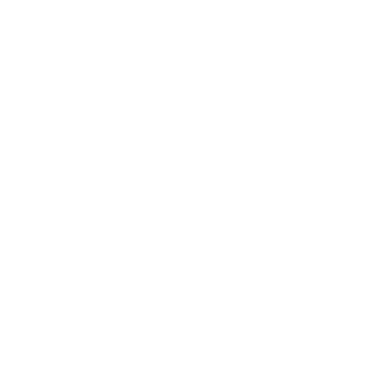
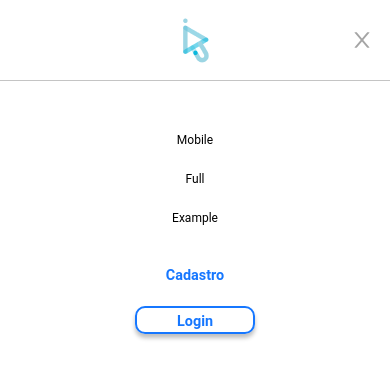
Before and after one commit to PabloRMCarneiro/component-base-ijunior, a React (Vite) app: page /topbar/mobile in a window 390 px wide. Before the commit this address had no page. Shown: the top 378 px of the page. Built offline with nearby package versions, Linux system fonts and the light colour scheme.

Commit message:
feat: initial TopBarMobile

```diff
--- a/src/Components/Topbar/TopbarExample.tsx
+++ b/src/Components/Topbar/TopbarExample.tsx
@@ -1,9 +1,40 @@
-import React from 'react'
+import React, { useState, useEffect } from "react";
+import GlobalStyle from "../../styles/GlobalStyle";
+import { theme } from "../../styles/theme";
+
+import Login from "../AccessContainer/Login/Login";
+import TopbarFull from "./TopbarFull";
+import TopbarMobile from "./TopbarMobile";
+
+import { CenterContainer } from "../../utils/Containers";
+
+import { topBarMobileExport } from "./TopbarFull";
 
 function TopbarExample() {
+
+  const [mobile, setMobile] = useState(false);
+
+  useEffect(() => {
+    topBarMobileExport ? setMobile(true) : setMobile(false);
+  }, []);
+
   return (
-    <div>TopbarExample</div>
-  )
+    <>
+      <GlobalStyle />
+      {mobile ? (
+        <TopbarMobile />
+      ) : (
+        <>
+          <TopbarFull />
+          <CenterContainer
+            style={{ backgroundColor: `${theme.colors.offWhite}` }}
+          >
+            <Login />
+          </CenterContainer>
+        </>
+      )}
+    </>
+  );
 }
 
-export default TopbarExample
+export default TopbarExample;
--- a/src/Components/Topbar/TopbarFull.tsx
+++ b/src/Components/Topbar/TopbarFull.tsx
@@ -1,7 +1,8 @@
-import React from "react";
+import React, { useState, useEffect } from "react";
 import GlobalStyle from "../../styles/GlobalStyle";
 import { useNavigate, useLocation } from "react-router-dom";
 import { theme } from "../../styles/theme";
+import { GiHamburgerMenu } from "react-icons/gi";
 
 import Logo from "./img/Logo.png";
 
@@ -18,11 +19,38 @@
   BottomBarTopbar,
   CenterContainer,
 } from "../../utils/Containers";
+
 import Login from "../AccessContainer/Login/Login";
+
+export var topBarMobileExport: boolean = false; // export variable to use in other father components for expand MobileTopbar
 
 function TopbarFull() {
   const navigate = useNavigate();
   const location = useLocation();
+
+  const handleTopBarMobile = () => {
+    topBarMobileExport = true
+  };
+
+  const [isMobile, setIsMobile] = useState(false);
+  const [screenWidth, getScreenWidth] = useState(window.innerWidth);
+  const setScreenWidth = () => getScreenWidth(window.innerWidth);
+
+  useEffect(() => {
+    window.addEventListener("resize", setScreenWidth);
+    return () => window.removeEventListener("resize", setScreenWidth);
+  }, []);
+
+  useEffect(
+    () =>
+      {
+        if( screenWidth < Number(theme.breakpoints.t.slice(0, theme.breakpoints.t.indexOf("rem"))) *16) setIsMobile(true)
+        else setIsMobile(false)
+
+      },
+
+    [screenWidth]
+  );
 
   return (
     <>
@@ -37,44 +65,57 @@
               onClick={() => navigate("/")}
             />
           </CenterContainerFlex>
+          {!isMobile ? (
             <CenterContainerFlex>
               {location.pathname.indexOf("short") !== -1 ? (
                 <LinkCotainerTopbar>
+                  <Link path="/">
                     <Text variant="body2" hover bold>
                       Short
                     </Text>
+                  </Link>
                   <BottomBarTopbar color="primary" />
                 </LinkCotainerTopbar>
               ) : (
+                <Link path="/">
                   <Text variant="body2" hover>
                     Short
                   </Text>
+                </Link>
               )}
               <Spacer horizontal="9" />
               {location.pathname.indexOf("full") !== -1 ? (
                 <LinkCotainerTopbar>
+                  <Link path="/">
                     <Text variant="body2" hover bold>
                       Full
                     </Text>
+                  </Link>
                   <BottomBarTopbar color="primary" />
                 </LinkCotainerTopbar>
               ) : (
+                <Link path="/">
                   <Text variant="body2" hover>
                     Full
                   </Text>
+                </Link>
               )}
               <Spacer horizontal="9" />
               {location.pathname.indexOf("example") !== -1 ? (
                 <LinkCotainerTopbar>
+                  <Link path="/">
                     <Text variant="body2" hover bold>
                       Exemplo
                     </Text>
+                  </Link>
                   <BottomBarTopbar color="primary" />
                 </LinkCotainerTopbar>
               ) : (
+                <Link path="/">
                   <Text variant="body2" hover>
                     Exemplo
                   </Text>
+                </Link>
               )}
               <Spacer horizontal="20" />
               <Button size="sm" color="primary" bordered hover>
@@ -89,12 +130,23 @@
                 </Text>
               </Link>
             </CenterContainerFlex>
+          ) : (
+            <CenterContainerFlex>
+              <GiHamburgerMenu
+                size="1.5rem"
+                color={theme.colors.primary}
+                onClick={handleTopBarMobile}
+                style={{ cursor: "pointer" }}
+              />
+              <Spacer horizontal="10"/>
+            </CenterContainerFlex>
+          )}
         </InternalContainerTopbar>
       </Box>
       {/* just to exemplify after the Center Container component is not to be in the TopBar */}
-      <CenterContainer style={{backgroundColor: `${theme.colors.offWhite}`}}>
-        <Login/>
-      </CenterContainer>
+      {/* <CenterContainer style={{ backgroundColor: `${theme.colors.offWhite}` }}>
+        <Login />
+      </CenterContainer> */}
     </>
   );
 }
--- /dev/null
+++ b/src/Components/Topbar/TopbarMobile.tsx
@@ -0,0 +1,91 @@
+import React, { useState } from "react";
+import GlobalStyle from "../../styles/GlobalStyle";
+import { AiOutlineClose } from "react-icons/ai";
+import { theme } from "../../styles/theme";
+import Logo from "./img/Logo.png";
+
+import Button from "../Button";
+import Spacer from "../Spacer";
+import Text from "../Text";
+import Link from "../Link";
+
+import {
+  ContentGeneralContainer,
+  TopContainerTopBarMobile,
+  LineHorizontal,
+} from "../../utils/Containers";
+
+function TopbarMobile() {
+
+  const [ closeTopBarMobile, setCloseTopBarMobile] = useState(false);
+  const handleCloseTopBarMobile = () => setCloseTopBarMobile(!closeTopBarMobile);
+
+  return (
+    <>
+      <GlobalStyle />
+      <TopContainerTopBarMobile>
+        <img
+          src={Logo}
+          alt=""
+          style={{
+            position: "relative",
+            left: "50%",
+            transform: "translateX(-50%)",
+            marginRight: "70%"
+          }}
+        />
+        <AiOutlineClose
+          style={{
+            width: "1.5rem",
+            height: "1.5rem",
+            cursor: "pointer",
+          }}
+          color={theme.colors.grey}
+          onClick={handleCloseTopBarMobile}
+        />
+        <Spacer horizontal="1.5rem" />
+      </TopContainerTopBarMobile>
+      <LineHorizontal />
+      <Spacer vertical="12" />
+      <ContentGeneralContainer
+        style={{
+          display: "flex",
+          flexDirection: "column",
+          alignItems: "center",
+        }}
+      >
+        <Link path="/">
+          <Text variant="body1" hover>
+            Mobile
+          </Text>
+        </Link>
+        <Spacer vertical="8" />
+        <Link path="/">
+          <Text variant="body1" hover>
+            Full
+          </Text>
+        </Link>
+        <Spacer vertical="8" />
+        <Link path="/">
+          <Text variant="body1" hover>
+            Example
+          </Text>
+        </Link>
+        <Spacer vertical="12" />
+        <Link path="/">
+          <Text variant="h4" color="primaryBorder" bold>
+            Cadastro
+          </Text>
+        </Link>
+        <Spacer vertical="8" />
+        <Button size="xs" color="primary" bordered hover>
+          <Text variant="h4" bold>
+            Login
+          </Text>
+        </Button>
+      </ContentGeneralContainer>
+    </>
+  );
+}
+
+export default TopbarMobile;
--- a/src/Components/Topbar/TopbarShort.tsx
+++ /dev/null
@@ -1,9 +0,0 @@
-import React from 'react'
-
-function TopbarShort() {
-  return (
-    <div>TopbarShort</div>
-  )
-}
-
-export default TopbarShort
--- a/src/utils/Containers.tsx
+++ b/src/utils/Containers.tsx
@@ -231,3 +231,11 @@
   height: 100%;
   padding: 1rem;
 `;
+
+export const TopContainerTopBarMobile = styled.div`
+  display: flex;
+  width: 100%;
+  height: 5rem;
+  align-items: center;
+  justify-content: space-between;
+`;
--- a/src/utils/routes.tsx
+++ b/src/utils/routes.tsx
@@ -24,7 +24,7 @@
 import TopbarPage from "../pages/TopbarPage";
 import TopbarFull from "../Components/Topbar/TopbarFull";
 
-import TopbarShort from "../Components/Topbar/TopbarShort";
+import TopbarMobile from "../Components/Topbar/TopbarMobile";
 import TopbarExample from "../Components/Topbar/TopbarExample";
 
 import GeneralContainer from "../Components/GeneralContainer/GeneralContainer";
@@ -56,7 +56,7 @@
         <Route path="/topbar" element={<TopbarPage />} />
 
         <Route path="/topbar/full" element={<TopbarFull />} />
-        <Route path="/topbar/short" element={<TopbarShort />} />
+        <Route path="/topbar/mobile" element={<TopbarMobile />} />
 
         <Route path="/topbar/example" element={<TopbarExample />} />
         <Route path="/general-container" element={<GeneralContainer />} />
```
Lines whose indentation alone changed are shown as unchanged.
